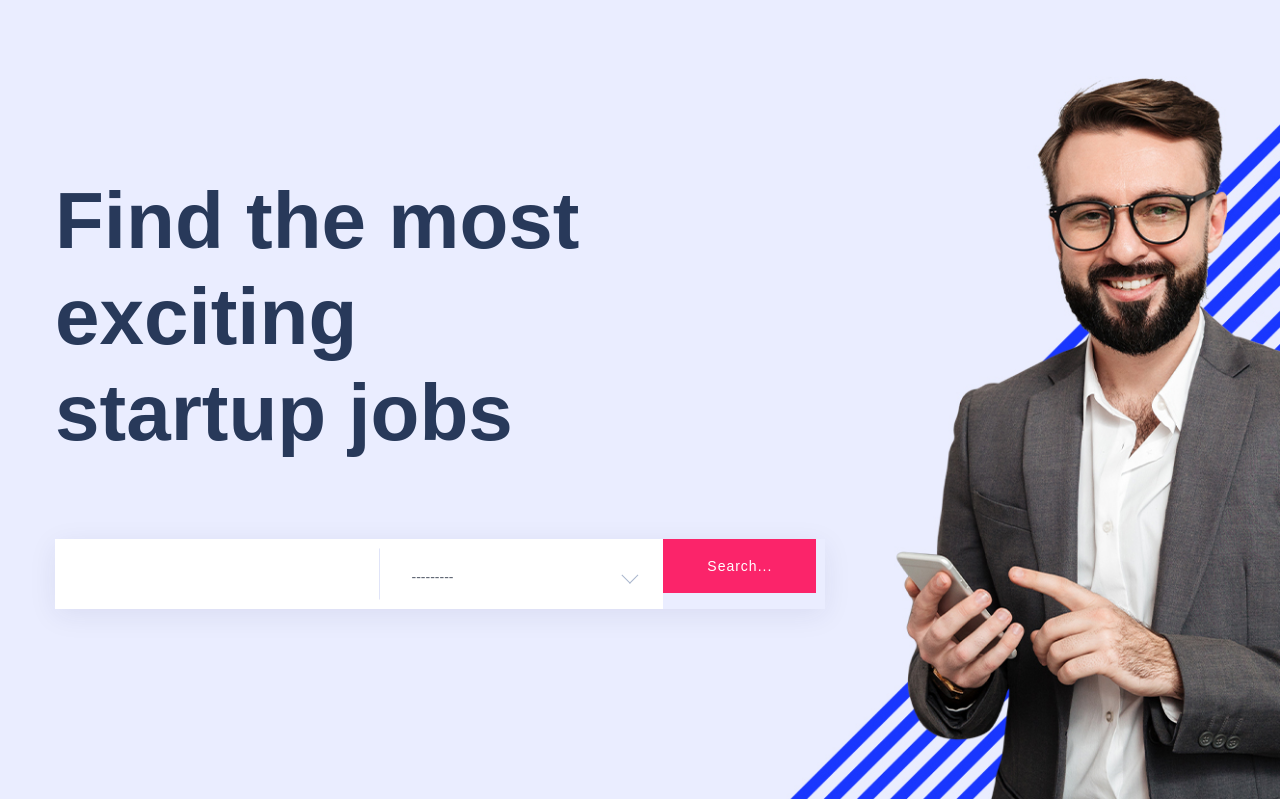
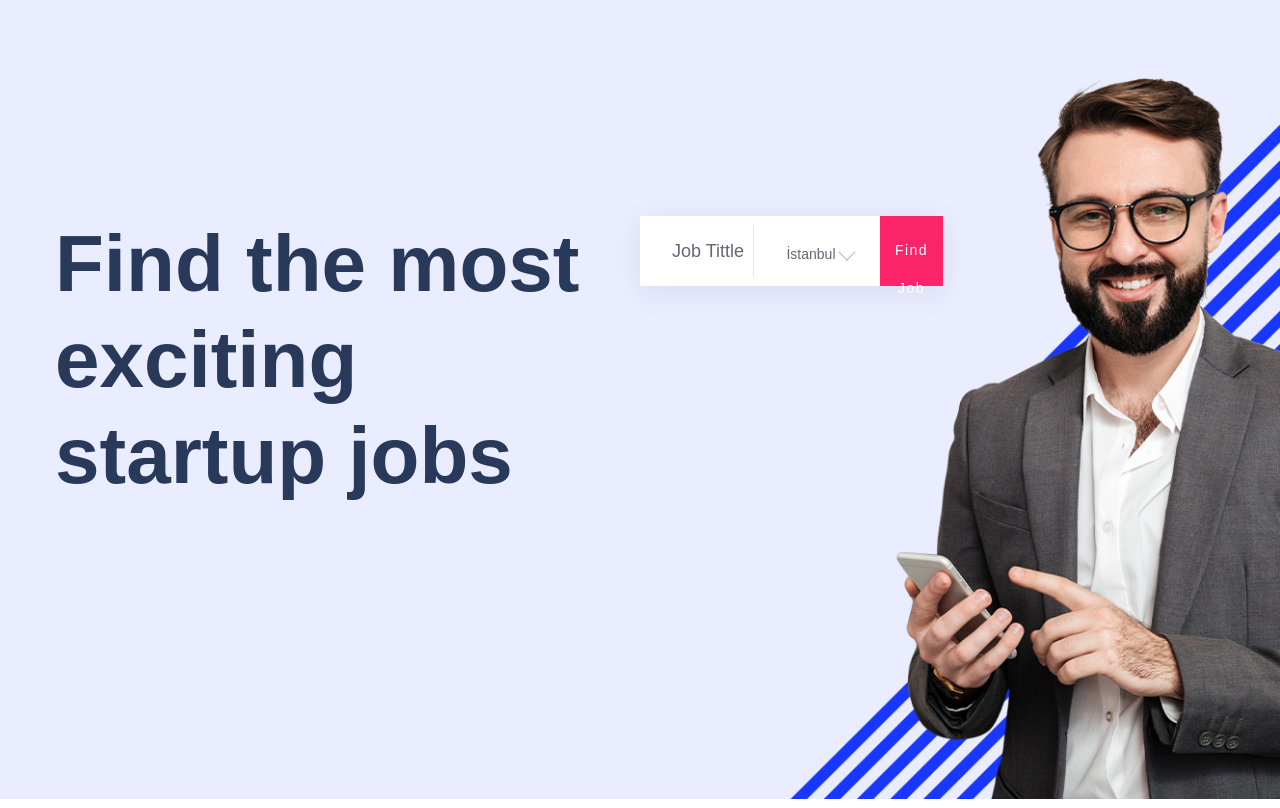
Before and after one commit to buseggencoglu/owl-s-agent, a Django app: page / in a window 1280 px wide. Shown: the part 101-909 px from the top of the page. Run offline with Django 3.2, Linux system fonts and the light colour scheme; some libraries are stand-ins or nearby versions; some web fonts are replaced.

Commit message:
Basic Listing Added

```diff
--- a/owl_agent/templates/website/index.html
+++ b/owl_agent/templates/website/index.html
@@ -20,24 +20,30 @@ Owls Agent Home Page
                                 <h1>Find the most exciting startup jobs</h1>
                             </div>
                         </div>
-
-                    </div>
                         <!-- Search Box -->
                         <div class="row">
                             <div class="col-xl-8">
                                 <!-- form -->
-                            <form method="get" class="search-box">
+                                <form action="{% url 'job-listing' %}" class="search-box" id="title_search" method="POST">
+                                    {% csrf_token %}
                                     <div class="input-form">
-                                    {% render_field filter.form.title class="input-form" %}
+                                        <input type="text" placeholder="Job Tittle or keyword" name="title">
                                     </div>
                                     <div class="select-form">
-                                    {% render_field filter.form.location class="select-form" %}
+                                        <div class="select-itms">
+                                            <select name="location" id="select1">
+                                                <option value="istanbul">İstanbul</option>
+                                                <option value="ankara">Ankara</option>
+                                                <option value="izmir">İzmir</option>
+                                                <option value="bursa">Bursa</option>
+                                            </select>
+                                        </div>
                                     </div>
                                     <div class="search-form">
-                                    <button class="btn btn-primary" type="submit">Search...</button>
+                                         <a href="javascript:{}" onclick="document.getElementById('title_search').submit();">Find job</a>
                                     </div>
                                 </form>
-
+                            </div>
                         </div>
                     </div>
                 </div>
--- a/owl_agent/website/views.py
+++ b/owl_agent/website/views.py
@@ -66,11 +66,14 @@ def job_listing_view(request):
         title = request.POST.get('title')
         location = request.POST['location']
 
-        context['job_offer'] = Job_Offer.objects.all().get(title=title, location=location)
+        job_offers = Job_Offer.objects.all().filter(title__contains=title,location=location)
+        print(job_offers.count())
+        job_offers = create_paginator(request, job_offers)
+        context = {'job_offer': job_offers}
 
         # console.log(title)
         # print(location)
-    return render(request, 'website/job_listing.html0', context)
+    return render(request, template, context)
 
 
 def blog_view(request):
```
Also changed, not shown: owl_agent/templates/website/job_listing.html (+18 -12 lines), owl_agent/website/migrations/0012_auto_20210426_2049.py (added), owl_agent/website/migrations/0013_auto_20210426_2050.py (added). Lines whose indentation alone changed are shown as unchanged.
